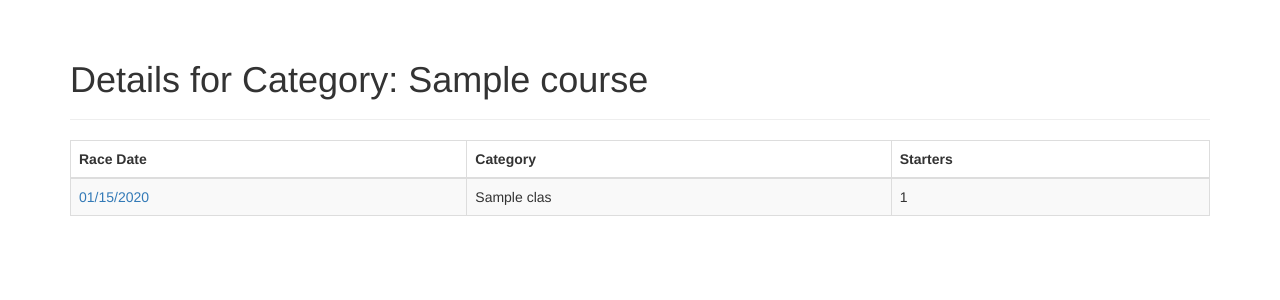
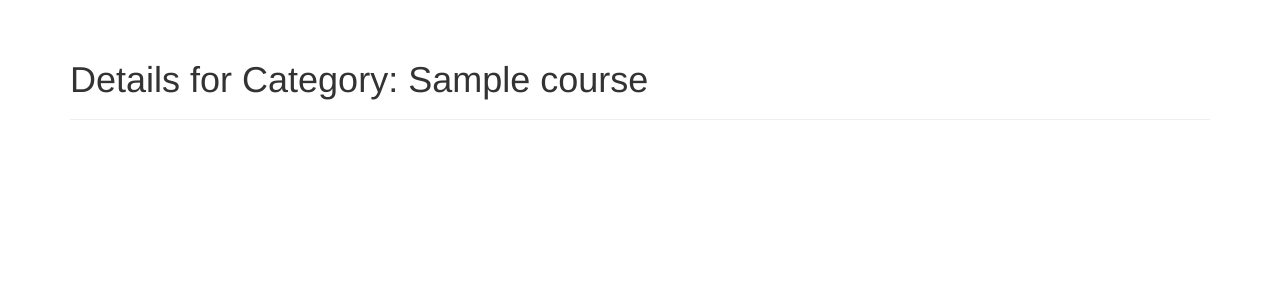
Before and after one commit to jyundt/oval, a Flask app: page /course/1/ in a window 1280 px wide. Shown: the part 52-352 px from the top of the page. Run offline with Flask 2, Linux system fonts and the light colour scheme; tables that the repository leaves empty hold one stand-in row (values such as "Sample post"); some libraries are stand-ins or nearby versions.

Commit message:
Remove list of races from course detail view

```diff
--- a/app/templates/course/details.html
+++ b/app/templates/course/details.html
@@ -13,33 +13,4 @@
     {{ macros.confirm_delete_modal(course,'course.delete')}}
 {% endif %}
 </div>
-<div class="table-responsive">
-<table class="table table-striped table-bordered">
-<thead>
-<tr>
-<th>Race Date</th>
-<th>Category</th>
-<th>Starters</th>
-</tr>
-</thead>
-<tbody>
-{% for race in course.races|sort(attribute='date',reverse = True) %}
-<tr>
-<td>
-<a href="{{ url_for('race.details', id=race.id) }}">{{ race.date.strftime('%m/%d/%Y') }}</a>
-</td>
-<td>
-{{ race.race_class.name }}
-</td>
-{% if race.starters is none %}
-<td>-</td>
-{% else %}
-<td>{{race.starters}}</td>
-{%endif%}
-</tr>
-{% endfor %}
-</tbody>
-</table>
-</div>
-
 {% endblock %}
```
